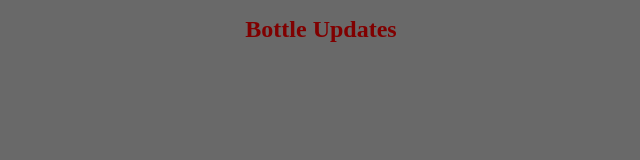
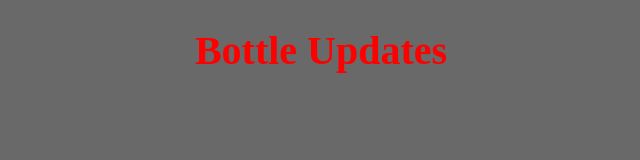
Before and after one commit to Ster-bent/test1.1, a plain HTML site: page IATCM.html in a window 1280 px wide. Shown: the whole page, without its empty margins (319-959 px from the left). Drawn offline with Linux system fonts and the light colour scheme.

Commit message:
Update IATCM.css

```diff
--- a/IATCM.css
+++ b/IATCM.css
@@ -6,6 +6,6 @@ div {
 }
 #title {
   font-family: "Times New Roman", Times, serif;
-  color: rgb(128,0,0);
-  font-size: 150%;
+  color: rgb(255,0,0);
+  font-size: 250%;
 }
```
